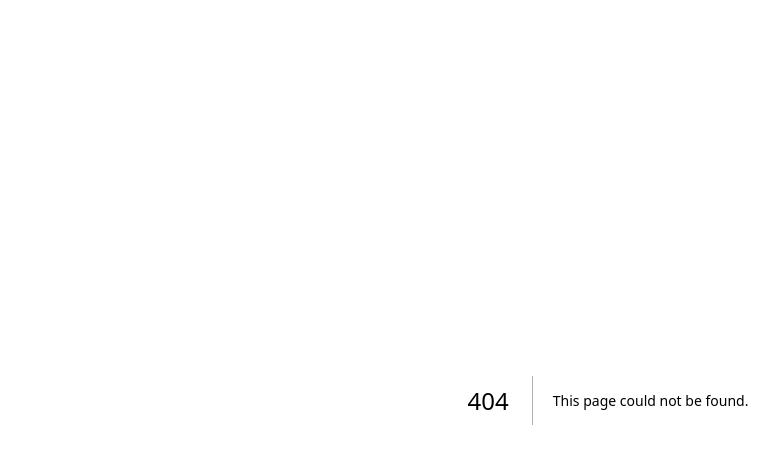
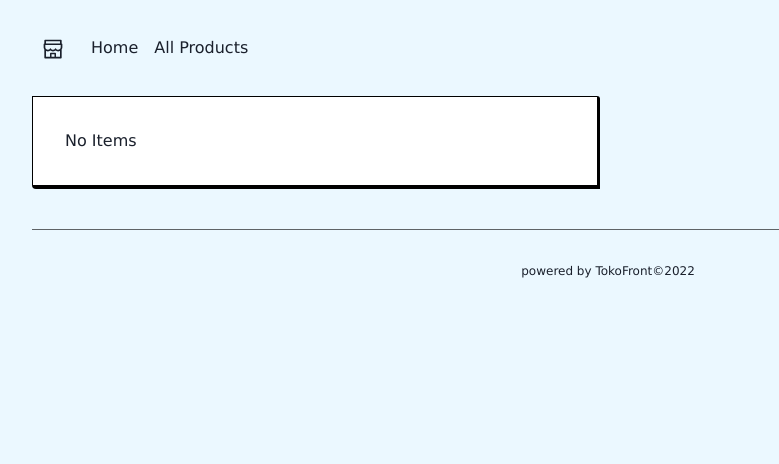
Before and after one commit to irwanphan/TokoFront, a Next.js app: page /checkout in a window 1280 px wide. Before the commit this address had no page. Shown: the top 464 px of the page, without its empty margins (32-811 px from the left). Built offline with nearby package versions, Linux system fonts and the light colour scheme.

Commit message:
add checkout page, AnchorMenu for Cart disappear if path is in checkout page

```diff
--- a/libs/components/Cart/index.tsx
+++ b/libs/components/Cart/index.tsx
@@ -106,7 +106,7 @@ export const CartDrawer = ({placement, onClose, isOpen}: CartDrawerInterface) =>
                     <FormSubmitButton notLink onClick={onClose} mr={2}>
                         Cancel
                     </FormSubmitButton>
-                    <FormSubmitButton href="/" buttonColor="green.100" >
+                    <FormSubmitButton href="/checkout" buttonColor="green.100" >
                         Checkout
                     </FormSubmitButton>
                 </DrawerFooter>
--- a/libs/layouts/AnchorMenuNav/index.tsx
+++ b/libs/layouts/AnchorMenuNav/index.tsx
@@ -2,6 +2,7 @@ import { Box, Button, Drawer, DrawerBody, DrawerContent, DrawerFooter, DrawerHea
 import AnchorMenuIcon, { AnchorMenuIconTrigger, AnchorMenuText } from "@elements/AnchorMenu"
 import FormSubmitButton from "@elements/FormSubmit"
 import { CartDrawer } from "@libs/components/Cart"
+import { useRouter } from "next/router"
 // import { CartItems } from "pages/products/[pid]"
 import { useState } from "react"
 import { AiOutlineShop } from "react-icons/ai"
@@ -13,6 +14,8 @@ const AnchorMenuNav = () => {
     //     threshold: 0,
     //     rootMargin: '8rem'
     // })
+    const router = useRouter()
+    const path = router.pathname
 
     const { isOpen, onOpen, onClose } = useDisclosure()
     const [ placement, setPlacement ] = useState<string|any>('right')
@@ -56,9 +59,12 @@ const AnchorMenuNav = () => {
                         {/* <Box position='fixed' top={0} right={0}>{inView.toString()}</Box> */}
 
                         <HStack gap={4}>
-                            <AnchorMenuIconTrigger mb={-1} tooltip='you got something' onOpen={onOpen}>
-                                <RiShoppingCartFill />
-                            </AnchorMenuIconTrigger>
+                            {
+                                path == '/checkout' ? '' :
+                                <AnchorMenuIconTrigger mb={-1} tooltip='you got something' onOpen={onOpen}>
+                                    <RiShoppingCartFill />
+                                </AnchorMenuIconTrigger>
+                            }
                         </HStack>
                     </Flex>
                 </Box>
--- /dev/null
+++ b/pages/checkout/index.tsx
@@ -0,0 +1,18 @@
+import { Grid } from "@chakra-ui/react"
+import BlockContainer from "@elements/BlockContainer"
+import { CartItems } from "@libs/components/Cart"
+import MainLayout from "@libs/layouts/MainLayout"
+
+const CheckoutPage = () => {
+    return (
+        <MainLayout>
+            <Grid templateColumns='1fr 1fr' gap={4}>
+                <BlockContainer>
+                    <CartItems />
+                </BlockContainer>
+            </Grid>
+        </MainLayout>
+    )
+}
+
+export default CheckoutPage
```
